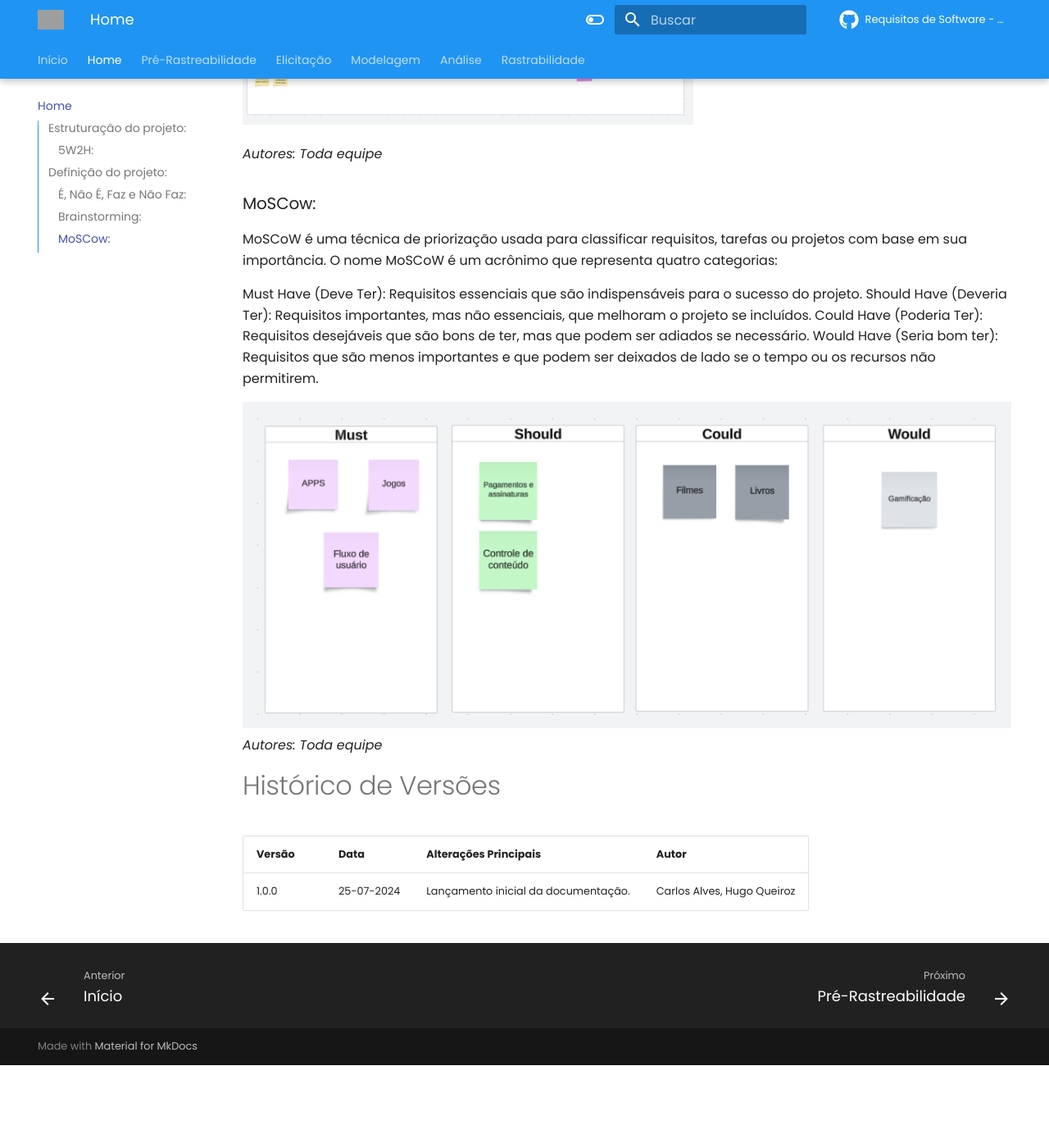
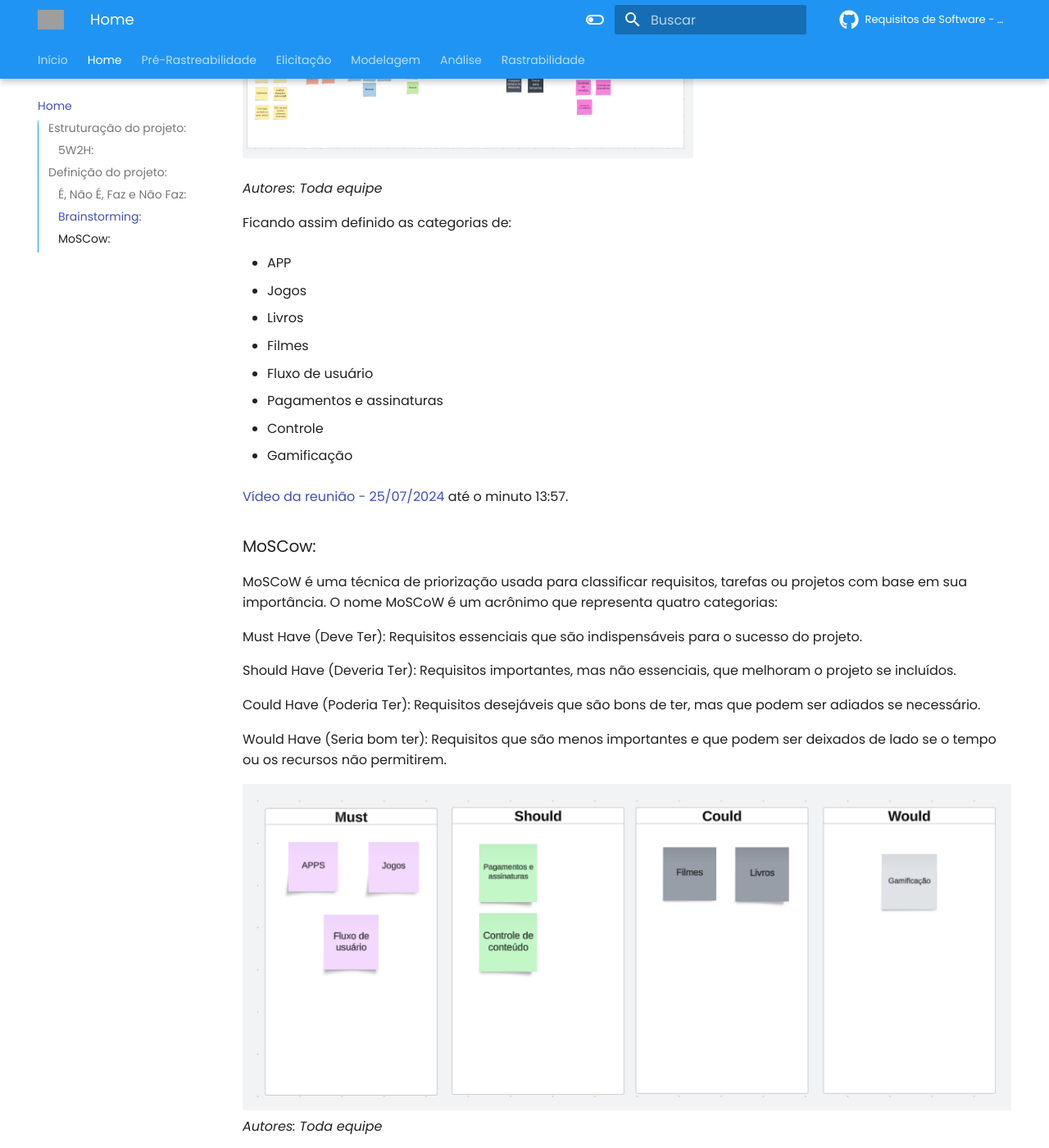
Before and after one commit to artrsousa1/req2024-1, an MkDocs documentation site: the page built from docs/home/home.md, in a window 1280 px wide and 1400 px high, scrolled down 2528 px. Shown: the whole window at 82% size. Built offline with MkDocs 1.6.1 and Material for MkDocs 9.7.7, drawn with Linux system fonts in a browser that asks for light colours; comment, search, counter and statistics services are not loaded; before the commit the page ends 3827 px from its top, so only the background shows below that; some of the changed text lies outside the part shown; grey boxes are pictures that could not be loaded.

Commit message:
docs: adicionando vídeos

```diff
--- a/docs/home/home.md
+++ b/docs/home/home.md
@@ -35,6 +35,8 @@
 
 *Autores: Toda equipe*
 
+[Áudio da reunião - 25/07/2024](https://drive.google.com/file/d/1h--qKUerv0Oz2Zpbp3n9wXtWrgphgebi/view?usp=sharing)
+
 
 ### Brainstorming:
 Brainstorming é uma técnica criativa usada para gerar uma grande quantidade de ideias sobre um problema ou desafio. Durante uma sessão de brainstorming, os participantes se reúnem para sugerir ideias de forma livre e espontânea, sem julgamentos imediatos. O objetivo é explorar diversas possibilidades e encontrar soluções inovadoras. As ideias são geralmente registradas e depois avaliadas para identificar as mais viáveis. Essa técnica é útil para estimular a criatividade, promover a colaboração e encontrar novas abordagens para resolver problemas.
@@ -43,16 +45,43 @@
 
 *Autores: Toda equipe*
 
+Ficando assim definido as categorias de:
+
+- APP
+
+- Jogos
+
+- Livros
+
+- Filmes
+
+- Fluxo de usuário
+
+- Pagamentos e assinaturas
+
+- Controle
+
+- Gamificação
+
+[Vídeo da reunião - 25/07/2024 ](https://drive.google.com/file/d/1dOZtm7r8HbKJ7u3yDaViFvzDe5CbB4tG/view?usp=sharing) até o minuto 13:57.
+
 ### MoSCow:
 MoSCoW é uma técnica de priorização usada para classificar requisitos, tarefas ou projetos com base em sua importância. O nome MoSCoW é um acrônimo que representa quatro categorias:
 
 Must Have (Deve Ter): Requisitos essenciais que são indispensáveis para o sucesso do projeto.
+
 Should Have (Deveria Ter): Requisitos importantes, mas não essenciais, que melhoram o projeto se incluídos.
+
 Could Have (Poderia Ter): Requisitos desejáveis que são bons de ter, mas que podem ser adiados se necessário.
+
 Would Have (Seria bom ter): Requisitos que são menos importantes e que podem ser deixados de lado se o tempo ou os recursos não permitirem.
 
 ![alt text](../assets/moscow.jpeg)
     *Autores: Toda equipe*
+
+Priorizando para primeira entrega o escopo de App, jogos, Fluxo de usuário, pagamento e assinatura e controle.
+
+[Vídeo da reunião - 25/07/2024 ](https://drive.google.com/file/d/1dOZtm7r8HbKJ7u3yDaViFvzDe5CbB4tG/view?usp=sharing) do minuto 13:57 até o fim.
 
 
 # Histórico de Versões
@@ -60,3 +89,4 @@
 | Versão | Data       | Alterações Principais                             | Autor        |
 |--------|------------|---------------------------------------------------|--------------|
 | 1.0.0  | 25-07-2024 | Lançamento inicial da documentação.               | Carlos Alves, Hugo Queiroz     |
+| 1.0.1  | 26-07-2024 |Adicionando vídeos e acrescentando informações adicionais.               | Carlos Alves|
```
